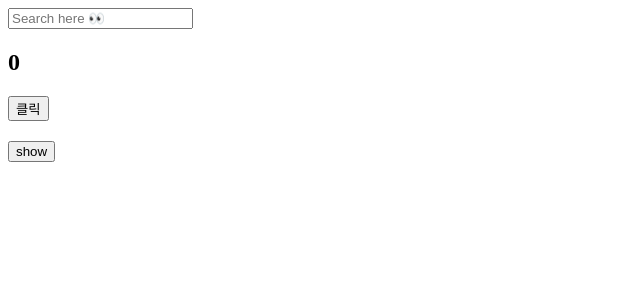
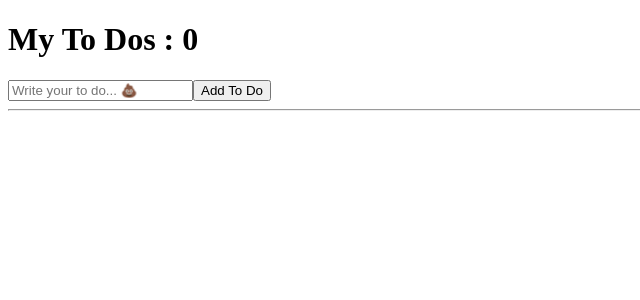
Before and after one commit to Unipalette/movie_app_2023, a React (Create React App) app: page / in a window 1280 px wide. Shown: the top 300 px of the page, without its empty margins (0-640 px from the left). Built offline with nearby package versions, Linux system fonts and the light colour scheme.

Commit message:
To Dos App

```diff
--- a/src/App.js
+++ b/src/App.js
@@ -1,49 +1,40 @@
-import Button from "./Button";
-import styles from "./App.module.css";
 import { useEffect, useState } from "react";
 
-function Boom() {
-  useEffect(function () {
-    console.log("hi :)");
-    return function () {
-      console.log("bye :(");
-    };
-  }, []);
-  return <h1 style={{ fontSize: "120px" }}>BOOM!💥</h1>;
-}
-
 function App() {
-  const [counter, setCounter] = useState(0);
-  const [keyword, setKeyword] = useState("");
-  const [showing, setShowing] = useState(false);
-
-  const onClick = () => setCounter((current) => current + 1);
-  const onChange = (event) => setKeyword(event.target.value);
-  const onClick2 = () => setShowing((prev) => !prev);
-
+  const [toDo, setTodo] = useState("");
+  const [toDos, setTodos] = useState([]);
+  const onChange = (e) => setTodo(e.target.value);
+  const onSubmit = (e) => {
+    e.preventDefault();
+    if (toDo === "") {
+      return;
+    }
+    setTodo("");
+    setTodos((currentArray) => [...currentArray, toDo]);
+  };
   useEffect(() => {
-    if (keyword !== "" && keyword.length > 5) {
-      console.log("Search For ", keyword);
-    }
-  }, [keyword]);
+    console.log(toDos);
+  }, [toDos]);
   return (
     <div>
-      <input
-        value={keyword}
-        onChange={onChange}
-        type="text"
-        placeholder="Search here 👀"
-      />
-      <h2>{counter}</h2>
-      <button onClick={onClick}>클릭</button>
-
-      {showing ? <Boom /> : null}
-      <button
-        style={{ display: "block", marginTop: "20px" }}
-        onClick={onClick2}
-      >
-        {showing ? "Hide" : "show"}
-      </button>
+      <h1>My To Dos : {toDos.length}</h1>
+      <div>
+        <form onSubmit={onSubmit}>
+          <input
+            onChange={onChange}
+            value={toDo}
+            type="text"
+            placeholder="Write your to do... 💩"
+          />
+          <button>Add To Do</button>
+        </form>
+        <hr />
+        <ul>
+          {toDos.map((item, index) => {
+            return <li key={index}>{item}</li>;
+          })}
+        </ul>
+      </div>
     </div>
   );
 }
```
